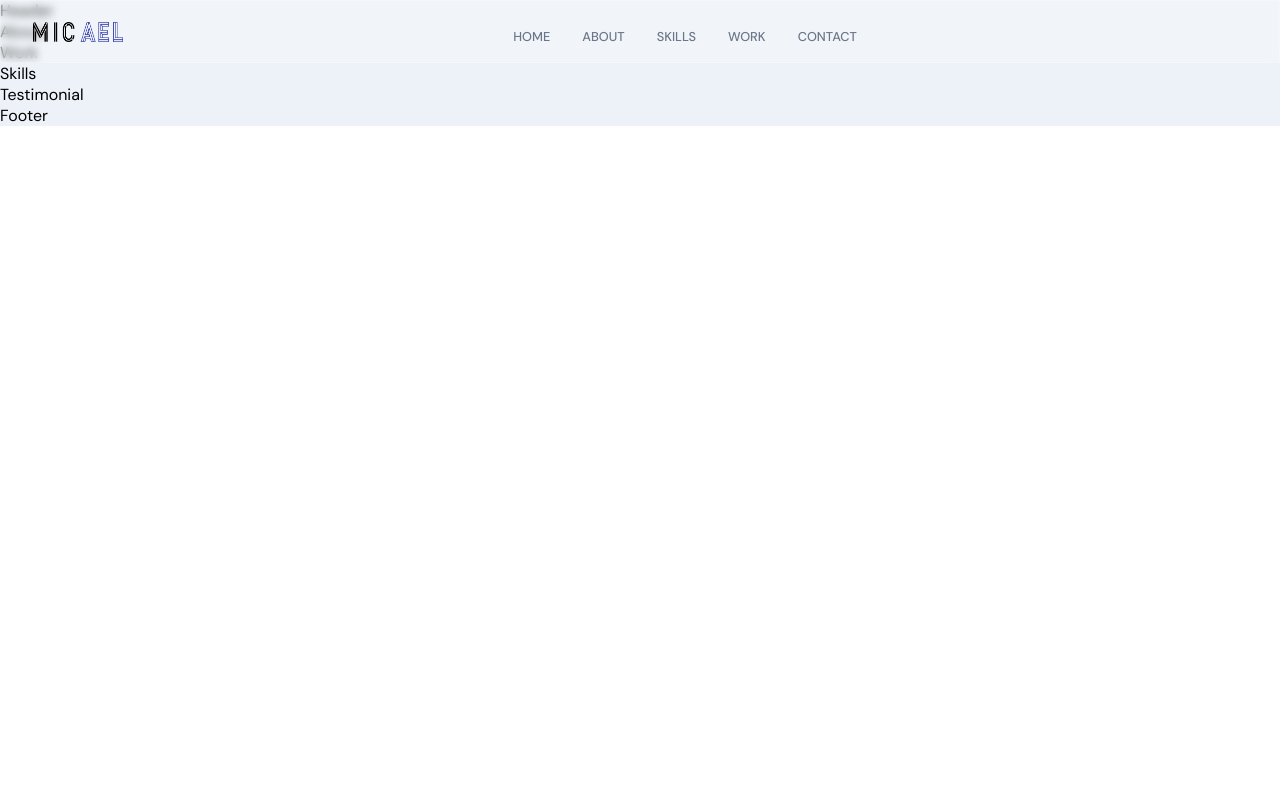
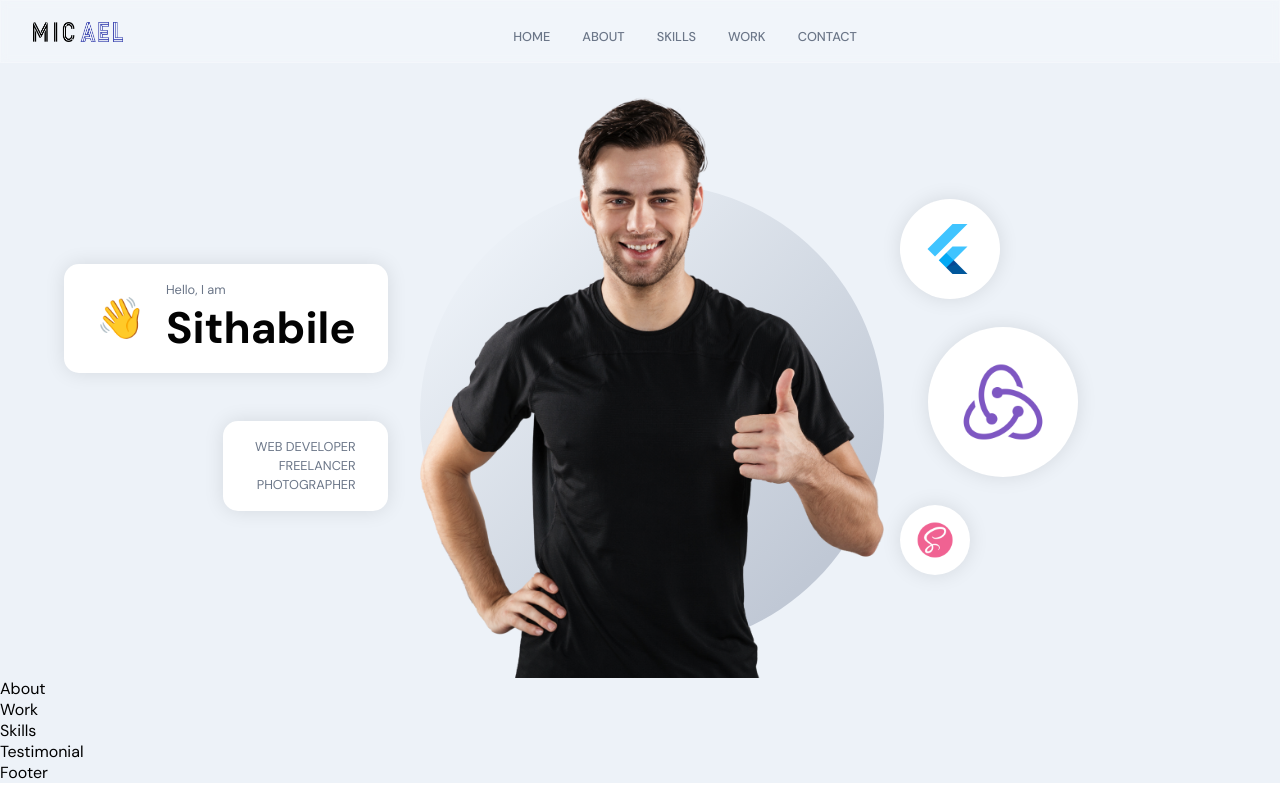
Before and after one commit to IamSithabile/my-personal-website, a React (Create React App) app: page / in a window 1280 px wide. Built offline with nearby package versions, Linux system fonts and the light colour scheme.

Commit message:
Worked on the main header section. Started using framer-motion for aninmations.

```diff
--- a/src/container/Header/Header.jsx
+++ b/src/container/Header/Header.jsx
@@ -1,9 +1,71 @@
 import React from "react";
+import { motion } from "framer-motion";
 
+import { images } from "../../constants";
 import "./Header.scss";
 
-const Header = () => {
-  return <div>Header</div>;
+const scaleVariants = {
+  whileInView: {
+    scale: [0, 1],
+    opacity: [0, 1],
+    transition: {
+      duration: 1,
+      ease: "easeInOut",
+    },
+  },
 };
 
+const Header = () => (
+  <div className="app__header app__flex">
+    <motion.div
+      whileInView={{ x: [-100, 0], opacity: [0, 1] }}
+      transition={{ duration: 0.5 }}
+      className="app__header-info"
+    >
+      <div className="app__header-badge">
+        <div className="badge-cmp app__flex">
+          <span>👋</span>
+          <div style={{ marginLeft: 20 }}>
+            <p className="p-text">Hello, I am</p>
+            <h1 className="head-text">Sithabile</h1>
+          </div>
+        </div>
+
+        <div className="tag-cmp app__flex">
+          <p className="p-text">Web Developer</p>
+          <p className="p-text">Freelancer</p>
+          <p className="p-text">Photographer</p>
+        </div>
+      </div>
+    </motion.div>
+
+    <motion.div
+      whileInView={{ opacity: [0, 1] }}
+      transition={{ duration: 0.5, delayChildren: 0.5 }}
+      className="app__header-img"
+    >
+      <img src={images.profile} alt="profile_bg" />
+      <motion.img
+        whileInView={{ scale: [0, 1] }}
+        transition={{ duration: 1, ease: "easeInOut" }}
+        src={images.circle}
+        alt="profile_circle"
+        className="overlay_circle"
+      />
+    </motion.div>
+
+    <motion.div
+      variants={scaleVariants}
+      whileInView={scaleVariants.whileInView}
+      className="app__header-circles"
+    >
+      {[images.flutter, images.redux, images.sass].map((circle, index) => (
+        <div className="circle-cmp app__flex" key={`circle-${index}`}>
+          <img src={circle} alt="profile_bg" />
+        </div>
+      ))}
+    </motion.div>
+  </div>
+);
+
 export default Header;
--- a/src/container/Header/Header.scss
+++ b/src/container/Header/Header.scss
@@ -0,0 +1,196 @@
+#home {
+  position: relative;
+  background: url("../../assets/bgIMG.png");
+  background-size: cover;
+  background-position: center;
+  background-repeat: repeat;
+
+  // disable the default padding styles
+  .app__wrapper {
+    padding: 0;
+
+    .copyright {
+      display: none;
+    }
+  }
+}
+
+.app__header {
+  flex: 1;
+  width: 100%;
+  height: 100%;
+  flex-direction: row;
+
+  padding: 6rem 2rem 0rem;
+
+  @media screen and (min-width: 2000px) {
+    padding-top: 8rem;
+  }
+
+  @media screen and (max-width: 1200px) {
+    flex-direction: column;
+  }
+
+  @media screen and (max-width: 450px) {
+    padding: 6rem 1rem 2rem;
+  }
+}
+
+.app__header-info {
+  flex: 0.65;
+  display: flex;
+  flex-direction: column;
+  justify-content: flex-start;
+  align-items: flex-start;
+  height: 100%;
+
+  margin: 0 2rem;
+
+  @media screen and (max-width: 1200px) {
+    width: 100%;
+    margin-right: 0rem;
+  }
+}
+
+.app__header-badge {
+  width: 100%;
+  display: flex;
+  justify-content: flex-end;
+  align-items: flex-end;
+  flex-direction: column;
+
+  .badge-cmp,
+  .tag-cmp {
+    padding: 1rem 2rem;
+    background: var(--white-color);
+    border-radius: 15px;
+    flex-direction: row;
+    width: auto;
+
+    box-shadow: 0px 0px 20px rgba(0, 0, 0, 0.1);
+  }
+
+  .tag-cmp {
+    flex-direction: column;
+    margin-top: 3rem;
+
+    p {
+      width: 100%;
+      text-transform: uppercase;
+      text-align: right;
+    }
+  }
+
+  span {
+    font-size: 2.5rem;
+
+    @media screen and (min-width: 2000px) {
+      font-size: 5rem;
+    }
+  }
+
+  @media screen and (max-width: 1200px) {
+    justify-content: flex-start;
+    align-items: flex-start;
+  }
+}
+
+.app__header-circles {
+  flex: 0.75;
+  display: flex;
+  flex-direction: column;
+  justify-content: space-evenly;
+  align-items: flex-start;
+  height: 100%;
+  margin-left: 1rem;
+
+  div {
+    width: 100px;
+    height: 100px;
+    border-radius: 50%;
+
+    background: var(--white-color);
+    box-shadow: 0px 0px 20px rgba(0, 0, 0, 0.1);
+
+    img {
+      width: 60%;
+      height: 60%;
+    }
+  }
+
+  // circles with different height & width
+
+  div:nth-child(1) {
+    width: 100px;
+    height: 100px;
+  }
+
+  div:nth-child(2) {
+    margin: 1.75rem;
+    width: 150px;
+    height: 150px;
+  }
+
+  div:nth-child(3) {
+    width: 70px;
+    height: 70px;
+  }
+
+  @media screen and (min-width: 2000px) {
+    div:nth-child(2) {
+      width: 400px;
+      height: 400px;
+    }
+
+    div:nth-child(3) {
+      width: 170px;
+      height: 170px;
+    }
+
+    div:nth-child(1) {
+      width: 200px;
+      height: 200px;
+    }
+  }
+
+  @media screen and (max-width: 1200px) {
+    width: 100%;
+    flex-direction: row;
+    flex-wrap: wrap;
+    margin-left: 0;
+
+    div {
+      margin: 1rem;
+    }
+  }
+}
+
+.app__header-img {
+  flex: 1;
+  height: 100%;
+
+  display: flex;
+  justify-content: flex-end;
+  align-items: flex-end;
+  position: relative;
+
+  img {
+    width: 100%;
+    object-fit: contain;
+    z-index: 1;
+  }
+
+  .overlay_circle {
+    position: absolute;
+    left: 0;
+    right: 0;
+    bottom: 0;
+    z-index: 0;
+    width: 100%;
+    height: 90%;
+  }
+
+  @media screen and (max-width: 1200px) {
+    margin: 2rem 0;
+  }
+}
```
